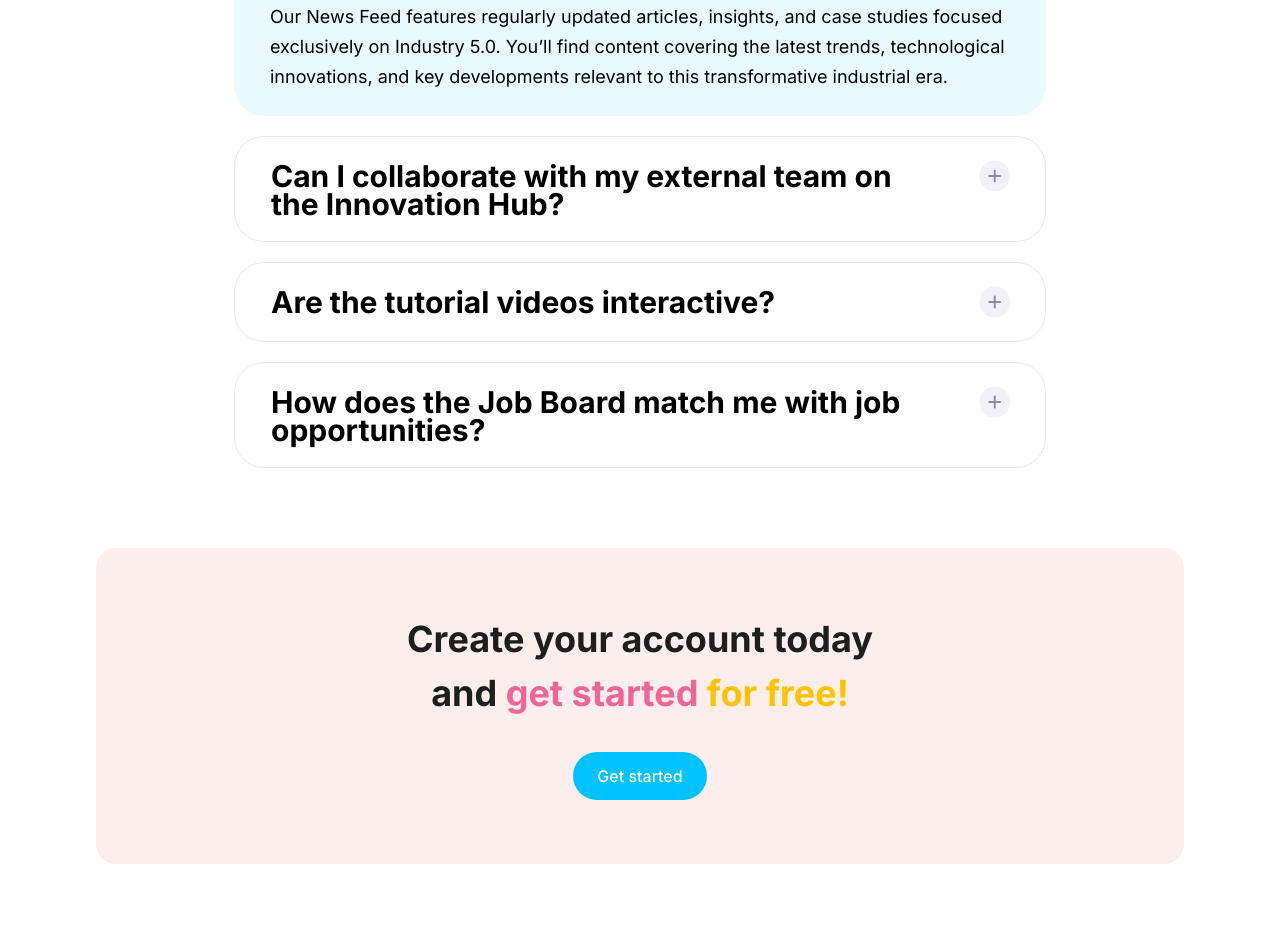
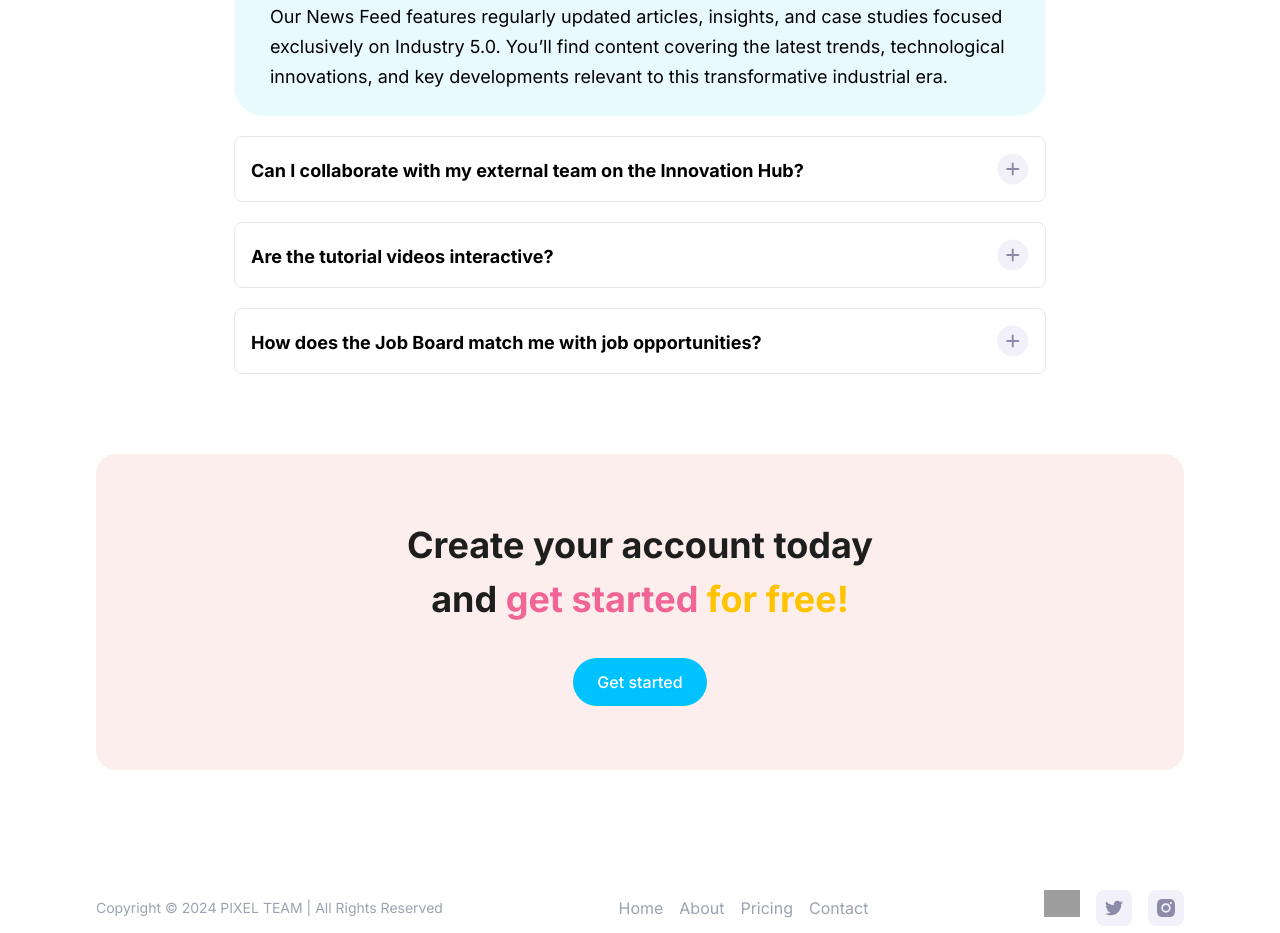
Before and after one commit to skiezee/industro, a Next.js app: page / in a window 1280 px wide. Shown: the part 5720-6653 px from the top of the page. Built offline with nearby package versions, Linux system fonts and the light colour scheme; grey boxes are pictures that could not be loaded.

Commit message:
error question

```diff
--- a/app/components/Landing/landing.tsx
+++ b/app/components/Landing/landing.tsx
@@ -1,6 +1,6 @@
 import React from "react";
 import Image from "next/image";
-import Question, { QuestionType } from "../Question";
+import Question, { QuestionType } from "./question";
 
 
 export default function Landing() {
--- /dev/null
+++ b/app/components/Landing/question.tsx
@@ -0,0 +1,57 @@
+"use client";
+import type { NextPage } from "next";
+import { CSSProperties } from "react";
+import Image from "next/image";
+
+export type QuestionType = {
+  className?: string;
+  title?: string;
+  closedQuestion?: string;
+  /** Style props */
+  propFlexWrap?: CSSProperties["flexWrap"];
+  propGap?: CSSProperties["gap"];
+  propFlex?: CSSProperties["flex"];
+  propMinWidth?: CSSProperties["minWidth"];
+};
+
+const Question: NextPage<QuestionType> = ({
+  className = "",
+  title,
+  closedQuestion,
+  propFlexWrap,
+  propGap,
+  propFlex,
+  propMinWidth,
+}) => {
+  const containerStyle: CSSProperties = {
+    flexWrap: propFlexWrap,
+    gap: propGap,
+  };
+
+  const headerStyle: CSSProperties = {
+    flex: propFlex,
+    minWidth: propMinWidth,
+  };
+
+  return (
+    <div
+      className={`flex flex-wrap items-start justify-start rounded-lg bg-white border border-gray-200 p-4 ${className}`}
+      style={containerStyle}
+    >
+      <div className="flex-1" style={headerStyle}>
+        <b className="text-lg">{title}</b>
+      </div>
+      {closedQuestion && (
+        <Image
+          className="h-8 w-8"
+          alt="Closed Question"
+          src={closedQuestion}
+          width={32}
+          height={32}
+        />
+      )}
+    </div>
+  );
+};
+
+export default Question;
--- a/app/components/question/index.tsx
+++ /dev/null
@@ -1,70 +0,0 @@
-"use client"
-import type { NextPage } from "next";
-import { useMemo, type CSSProperties } from "react";
-import Image from "next/image";
-
-export type QuestionType = {
-  className?: string;
-  title?: string;
-  closedQuestion?: string;
-
-  /** Style props */
-  propFlexWrap?: CSSProperties["flexWrap"];
-  propGap?: CSSProperties["gap"];
-  propFlex?: CSSProperties["flex"];
-  propMinWidth?: CSSProperties["minWidth"];
-};
-
-const Question: NextPage<QuestionType> = ({
-  className = "",
-  title,
-  closedQuestion,
-  propFlexWrap,
-  propGap,
-  propFlex,
-  propMinWidth,
-}) => {
-  const questionStyle: CSSProperties = useMemo(() => {
-    return {
-      flexWrap: propFlexWrap,
-      gap: propGap,
-    };
-  }, [propFlexWrap, propGap]);
-
-  const closedQuestionHeaderStyle: CSSProperties = useMemo(() => {
-    return {
-      flex: propFlex,
-      minWidth: propMinWidth,
-    };
-  }, [propFlex, propMinWidth]);
-
-  return (
-    <div
-      className={`self-stretch rounded-81xl bg-white border-lavender border-[1px] border-solid box-border flex flex-row items-start justify-start flex-wrap content-start py-[23px] pl-9 pr-[34px] gap-[71.7px] max-w-full text-left text-3xl text-gray font-urbanist mq450:gap-[18px] mq1050:gap-9 ${className}`}
-      style={questionStyle}
-    >
-      <div className="h-[82px] w-[812.2px] relative rounded-81xl bg-white border-lavender border-[1px] border-solid box-border hidden max-w-full" />
-      <div
-        className="flex-1 flex flex-col items-start justify-start pt-0.5 px-0 pb-0 box-border min-w-[413px] max-w-full mq750:min-w-full"
-        style={closedQuestionHeaderStyle}
-      >
-        <b className="relative leading-[28px] z-[1] mq450:text-lg mq450:leading-[22px]">
-          {title}
-        </b>
-      </div>
-      {closedQuestion && (
-        <Image
-          className="h-8 w-8 relative z-[1]"
-          loading="lazy"
-          alt=""
-          src={closedQuestion}
-          width={32}
-          height={32}
-        />
-      )}
-
-    </div>
-  );
-};
-
-export default Question;
--- a/app/components/question/question.tsx
+++ /dev/null
@@ -1,70 +0,0 @@
-"use client"
-import type { NextPage } from "next";
-import { useMemo, type CSSProperties } from "react";
-import Image from "next/image";
-
-export type QuestionType = {
-  className?: string;
-  title?: string;
-  closedQuestion?: string;
-
-  /** Style props */
-  propFlexWrap?: CSSProperties["flexWrap"];
-  propGap?: CSSProperties["gap"];
-  propFlex?: CSSProperties["flex"];
-  propMinWidth?: CSSProperties["minWidth"];
-};
-
-const Question: NextPage<QuestionType> = ({
-  className = "",
-  title,
-  closedQuestion,
-  propFlexWrap,
-  propGap,
-  propFlex,
-  propMinWidth,
-}) => {
-  const questionStyle: CSSProperties = useMemo(() => {
-    return {
-      flexWrap: propFlexWrap,
-      gap: propGap,
-    };
-  }, [propFlexWrap, propGap]);
-
-  const closedQuestionHeaderStyle: CSSProperties = useMemo(() => {
-    return {
-      flex: propFlex,
-      minWidth: propMinWidth,
-    };
-  }, [propFlex, propMinWidth]);
-
-  return (
-    <div
-      className={`self-stretch rounded-81xl bg-white border-lavender border-[1px] border-solid box-border flex flex-row items-start justify-start flex-wrap content-start py-[23px] pl-9 pr-[34px] gap-[71.7px] max-w-full text-left text-3xl text-gray font-urbanist mq450:gap-[18px] mq1050:gap-9 ${className}`}
-      style={questionStyle}
-    >
-      <div className="h-[82px] w-[812.2px] relative rounded-81xl bg-white border-lavender border-[1px] border-solid box-border hidden max-w-full" />
-      <div
-        className="flex-1 flex flex-col items-start justify-start pt-0.5 px-0 pb-0 box-border min-w-[413px] max-w-full mq750:min-w-full"
-        style={closedQuestionHeaderStyle}
-      >
-        <b className="relative leading-[28px] z-[1] mq450:text-lg mq450:leading-[22px]">
-          {title}
-        </b>
-      </div>
-      {closedQuestion && (
-        <Image
-          className="h-8 w-8 relative z-[1]"
-          loading="lazy"
-          alt=""
-          src={closedQuestion}
-          width={32}
-          height={32}
-        />
-      )}
-
-    </div>
-  );
-};
-
-export default Question;
```
